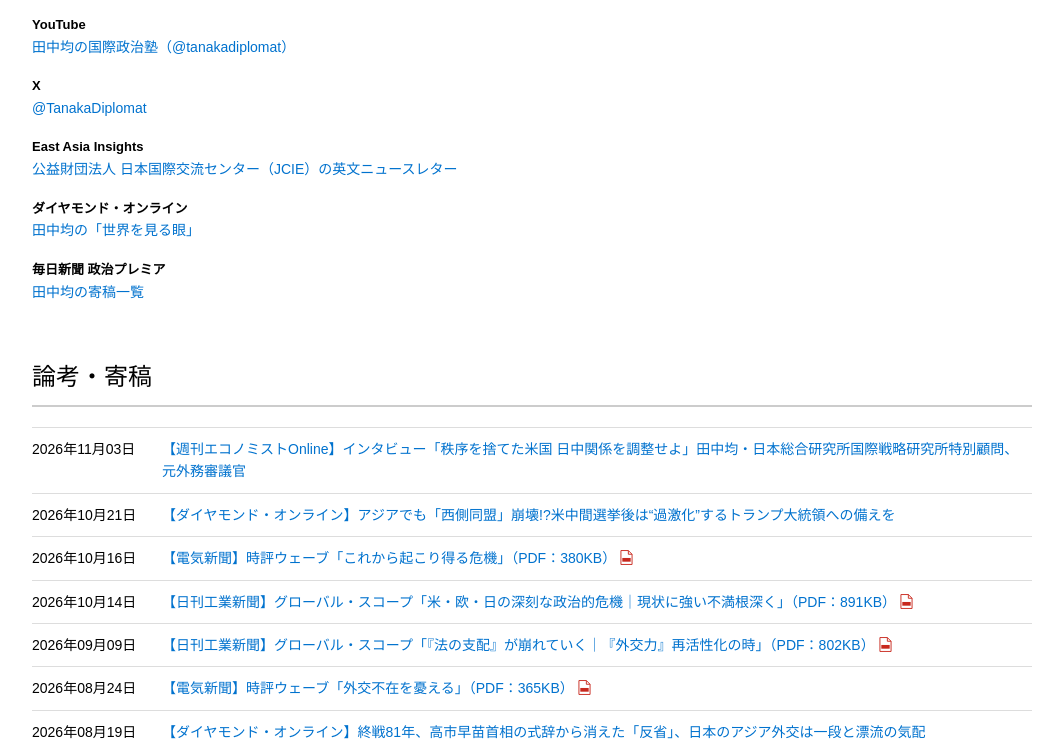
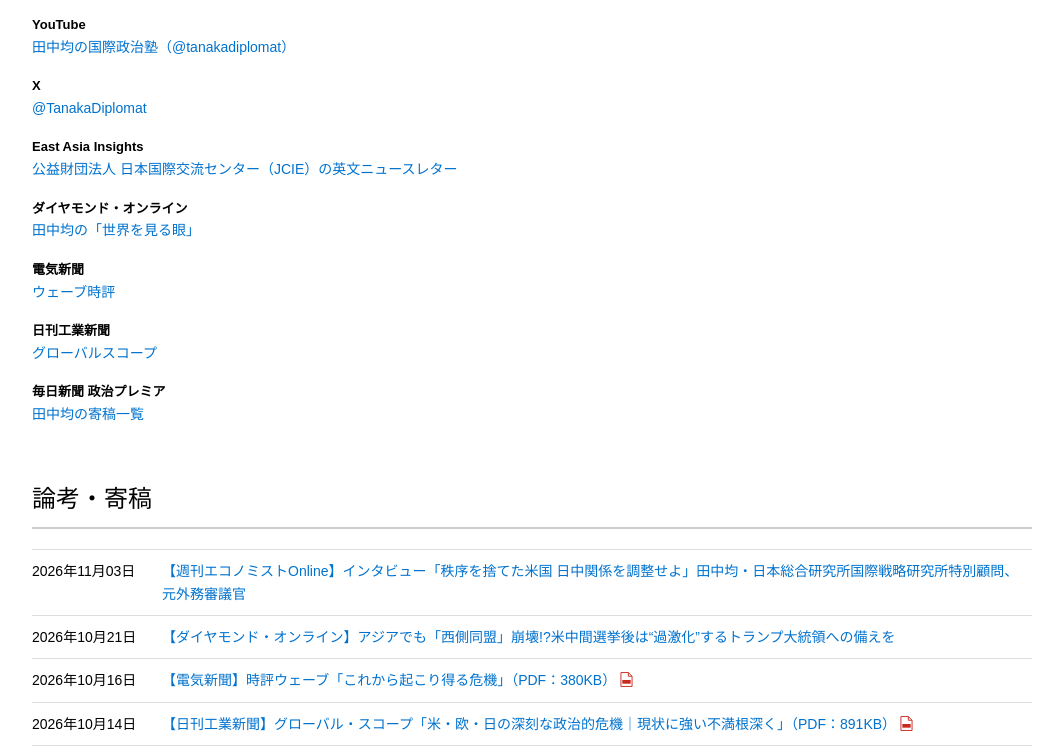
Before and after one commit to tanakahitoshi/tanakahitoshi.github.io, a plain HTML site: page index.html in a window 1280 px wide. Shown: the part 1920-2671 px from the top of the page, without its empty margins (108-1171 px from the left). Drawn offline with Linux system fonts and the light colour scheme.

Commit message:
写真を田中さんだけの切り抜きに替え、連載・発信に電気新聞・日刊工業新聞を足した（由香里さんの No 3、11/20）
Co-Authored-By: Claude Opus 5.5 <noreply@anthropic.com>
Claude-Session: https://claude.ai/code/session_01TTopKNLhekpDL6oXQfTVP9

```diff
--- a/index.html
+++ b/index.html
@@ -69,7 +69,7 @@
 
 <section class="sec">
 <h2 class="uh">連載・発信</h2>
-<ul class="links"><li><b>YouTube</b><a href="https://www.youtube.com/@tanakadiplomat" target="_blank" rel="noopener">田中均の国際政治塾（@tanakadiplomat）</a></li><li><b>X</b><a href="https://x.com/tanakadiplomat" target="_blank" rel="noopener">@TanakaDiplomat</a></li><li><b>East Asia Insights</b><a href="https://www.jcie.org/analysis/east-asia-insights/" target="_blank" rel="noopener">公益財団法人 日本国際交流センター（JCIE）の英文ニュースレター</a></li><li><b>ダイヤモンド・オンライン</b><a href="https://diamond.jp/category/s-international" target="_blank" rel="noopener">田中均の「世界を見る眼」</a></li><li><b>毎日新聞 政治プレミア</b><a href="https://mainichi.jp/premier/politics/%E7%94%B0%E4%B8%AD%E5%9D%87/" target="_blank" rel="noopener">田中均の寄稿一覧</a></li></ul>
+<ul class="links"><li><b>YouTube</b><a href="https://www.youtube.com/@tanakadiplomat" target="_blank" rel="noopener">田中均の国際政治塾（@tanakadiplomat）</a></li><li><b>X</b><a href="https://x.com/tanakadiplomat" target="_blank" rel="noopener">@TanakaDiplomat</a></li><li><b>East Asia Insights</b><a href="https://www.jcie.org/analysis/east-asia-insights/" target="_blank" rel="noopener">公益財団法人 日本国際交流センター（JCIE）の英文ニュースレター</a></li><li><b>ダイヤモンド・オンライン</b><a href="https://diamond.jp/category/s-international" target="_blank" rel="noopener">田中均の「世界を見る眼」</a></li><li><b>電気新聞</b><a href="https://www.denkishimbun.com/" target="_blank" rel="noopener">ウェーブ時評</a></li><li><b>日刊工業新聞</b><a href="https://www.nikkan.co.jp/" target="_blank" rel="noopener">グローバルスコープ</a></li><li><b>毎日新聞 政治プレミア</b><a href="https://mainichi.jp/premier/politics/%E7%94%B0%E4%B8%AD%E5%9D%87/" target="_blank" rel="noopener">田中均の寄稿一覧</a></li></ul>
 </section>
 
 <section class="sec">
```
Also changed, not shown: profile/index.html (+1 -1 lines), assets/img/og.jpg, assets/img/portrait.avif, assets/img/portrait.jpg.
